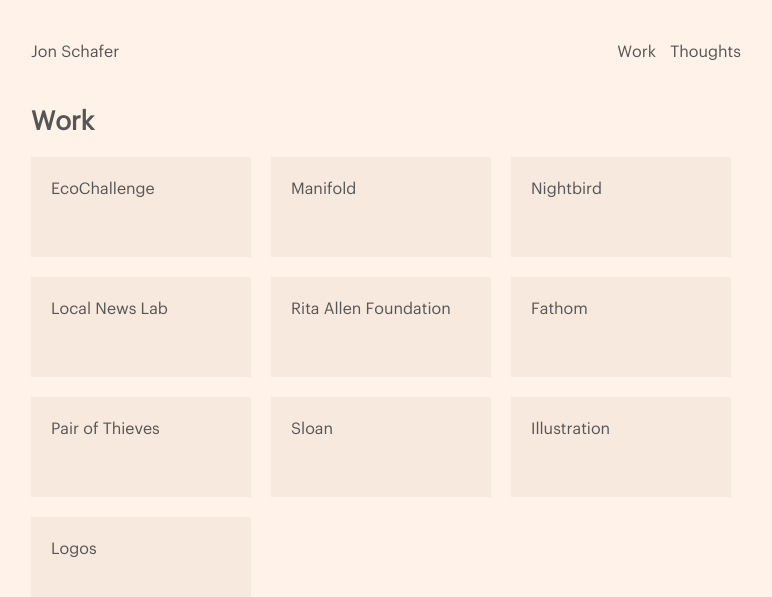
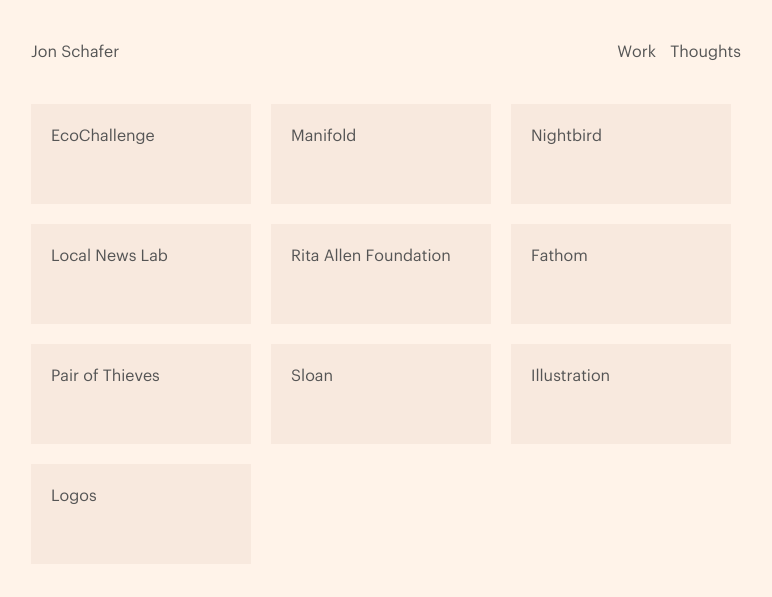
Before and after one commit to jonaschafer/jonaschafer.github.io, a Jekyll site: the page built from work.html, in a window 1280 px wide. Shown: the top 597 px of the page, without its empty margins (249-1021 px from the left). Built offline with Jekyll 4.4.1, drawn with Linux system fonts in a browser that asks for light colours.

```diff
--- a/work.html
+++ b/work.html
@@ -3,7 +3,7 @@ layout: default
 title: Why, Hello There - Work
 ---
 
-<h1>Work</h1>
+<!-- <h1>Work</h1> -->
 
 <div class="grid-parent">
 
```
